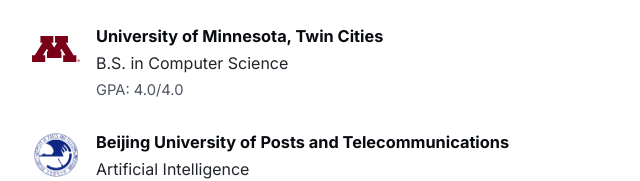
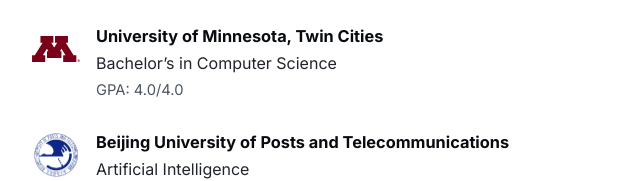
Before and after one commit to playeriv65/playeriv65.github.io, an Astro site: page / in a window 1280 px wide. Shown: the part 627-808 px from the top of the page, 152-792 px from the left. Built offline with nearby package versions, Linux system fonts and the light colour scheme; Astro itself is replaced by a stand-in of ours.

Commit message:
Use neutral bachelor's degree wording

```diff
--- a/src/components/IndexContent.astro
+++ b/src/components/IndexContent.astro
@@ -9,7 +9,7 @@ const content = {
         links: { cv: "CV", email: "Email", github: "GitHub", linkedin: "LinkedIn" },
         sections: { education: "Education", research: "Research Experience", publications: "Publications & Preprints", projects: "Selected Projects", honors: "Honors & Awards", skills: "Technical Skills" },
         education: [
-            { school: "University of Minnesota, Twin Cities", degree: "B.S. in Computer Science", date: "2025–2027", detail: "GPA: 4.0/4.0", logo: "/schools/umn-block-m.svg" },
+            { school: "University of Minnesota, Twin Cities", degree: "Bachelor’s in Computer Science", date: "2025–2027", detail: "GPA: 4.0/4.0", logo: "/schools/umn-block-m.svg" },
             { school: "Beijing University of Posts and Telecommunications", degree: "Artificial Intelligence", date: "2023–2025", detail: "GPA: 3.85/4.0 · Rank: 1/180", logo: "/schools/bupt-logo.png" },
         ],
         research: [
```
